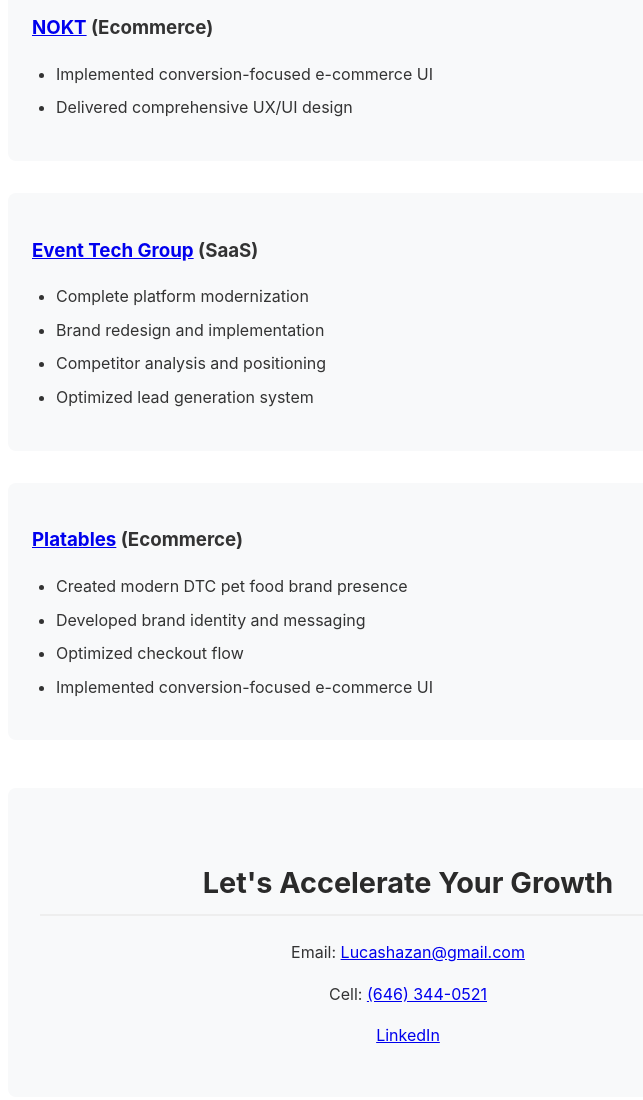
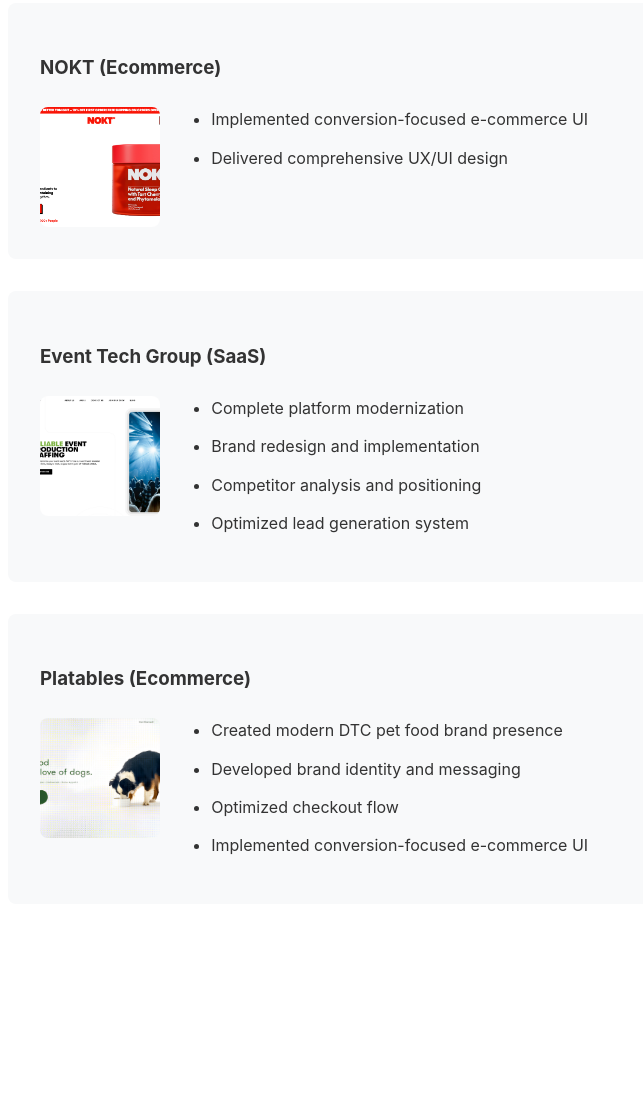
Before and after one commit to Lmhazan/lmhazan.github.io, a plain HTML site: page index.html in a window 1280 px wide. Shown: the part 3293-4393 px from the top of the page, without its empty margins (232-875 px from the left). After the commit the page ends 4261 px from the top, so only its background shows below. Drawn offline with Linux system fonts and the light colour scheme.

Commit message:
updates to design

```diff
--- a/index.html
+++ b/index.html
@@ -142,9 +142,48 @@
 
         .case-study {
     margin-bottom: 2rem;
-            padding: 1.5rem;
+    padding: 2rem;
     background: #f8f9fa;
     border-radius: 8px;
+}
+
+.case-study h3 {
+    margin-bottom: 1.5rem;
+}
+
+.case-study-content {
+    display: flex;
+    gap: 2rem;
+    align-items: flex-start;
+}
+
+.case-thumbnail {
+    width: 120px;
+    height: 120px;
+    border-radius: 8px;
+    object-fit: cover;
+}
+
+.case-details {
+    flex: 1;
+}
+
+.case-details ul {
+    margin: 0;
+    padding-left: 1.2rem;
+}
+
+.case-details li {
+    margin-bottom: 0.8rem;
+}
+
+.case-study a {
+    color: inherit;
+    text-decoration: none;
+}
+
+.case-study a:hover {
+    text-decoration: underline;
 }
 
         .industry-list {
@@ -294,10 +333,13 @@
             </ul>
         </div>
     </div>
+    <h2>Case Studies</h2>
 
-    <h2>Case Studies</h2>
     <div class="case-study">
         <h3><a href="https://tickpick.com">TickPick</a> (Consumer Marketplace)</h3>
+        <div class="case-study-content">
+            <img src="tickpick.jpeg" alt="TickPick" class="case-thumbnail"/>
+            <div class="case-details">
                 <ul>
                     <li>💰 Purchase CVR: 3.4% → 5.25% on app & web</li>
                     <li>App sign-up rate: 50% → 70% (1.5x increase)</li>
@@ -305,17 +347,27 @@
                     <li><a href="https://docs.google.com/document/d/1NvYjt9ovyOZrS_z8jK_RJ2AszZ4f_D-OUN7Cy2Heq24/edit?usp=sharing">More Results</a></li>
                 </ul>
             </div>
+        </div>
+    </div>
 
     <div class="case-study">
         <h3><a href="https://www.figma.com/design/jDxpBpbO1W5ZxVT5EkNBRU/Nokt?node-id=248-4&t=vMkYlOoODw9ENUq5-1">NOKT</a> (Ecommerce)</h3>
+        <div class="case-study-content">
+            <img src="nokt.png" alt="NOKT" class="case-thumbnail"/>
+            <div class="case-details">
                 <ul>
                     <li>Implemented conversion-focused e-commerce UI</li>
                     <li>Delivered comprehensive UX/UI design</li>
                 </ul>
             </div>
+        </div>
+    </div>
 
     <div class="case-study">
         <h3><a href="https://www.figma.com/design/8YhddBMeChTo4d1kjD71Te/Event-Technologies-Group?node-id=39-10982&t=8LHou9RBiKoXewcv-1">Event Tech Group</a> (SaaS)</h3>
+        <div class="case-study-content">
+            <img src="eventtech.png" alt="Event Tech Group" class="case-thumbnail"/>
+            <div class="case-details">
                 <ul>
                     <li>Complete platform modernization</li>
                     <li>Brand redesign and implementation</li>
@@ -323,9 +375,14 @@
                     <li>Optimized lead generation system</li>
                 </ul>
             </div>
+        </div>
+    </div>
 
     <div class="case-study">
         <h3><a href="https://www.lucashazan.com/platables">Platables</a> (Ecommerce)</h3>
+        <div class="case-study-content">
+            <img src="platables.png" alt="Platables" class="case-thumbnail"/>
+            <div class="case-details">
                 <ul>
                     <li>Created modern DTC pet food brand presence</li>
                     <li>Developed brand identity and messaging</li>
@@ -333,13 +390,6 @@
                     <li>Implemented conversion-focused e-commerce UI</li>
                 </ul>
             </div>
-
-    <div class="contact">
-        <h2>Let's Accelerate Your Growth</h2>
-        <p>Email: <a href="mailto:Lucashazan@gmail.com">Lucashazan@gmail.com</a></p>
-        <p>Cell: <a href="tel:646-344-0521">(646) 344-0521</a></p>
-        <p><a href="https://www.linkedin.com/in/lucashazan">LinkedIn</a></p>
         </div>
-</body>
-
+    </div>
 </html>
```
Also changed, not shown: eventtech.png (added), nokt.png (added), platables.png (added), tickpick.jpeg (added). Lines whose indentation alone changed are shown as unchanged.
